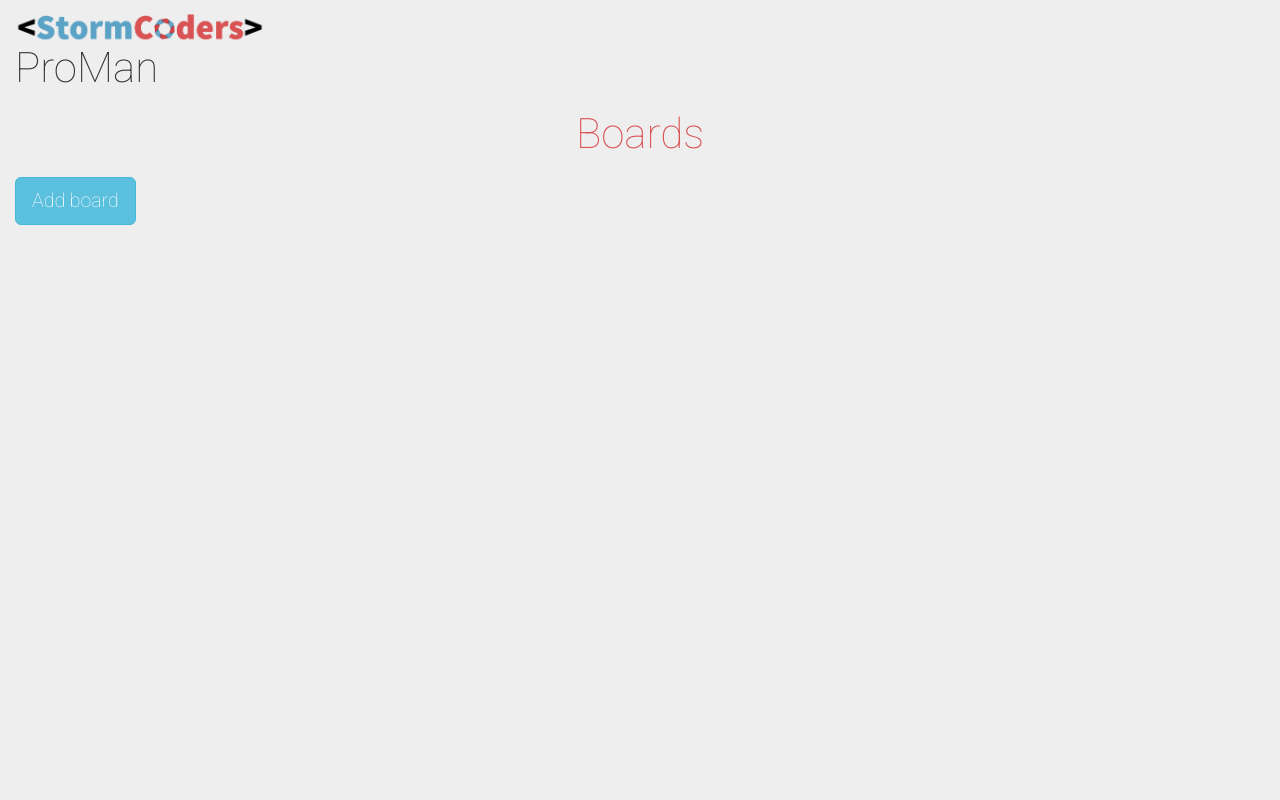
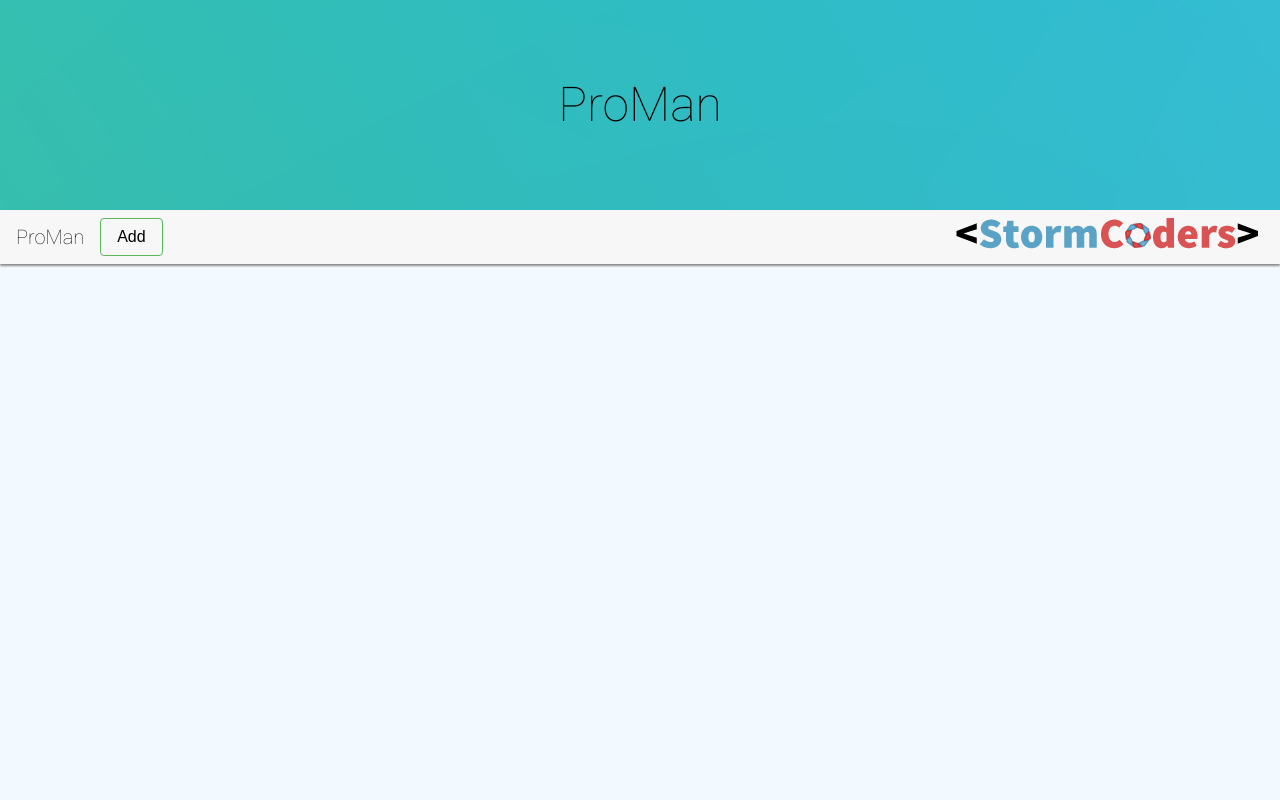
Before and after one commit to gabee1987/ProMan-part-2-_StormCoders, a Flask app: page / in a window 1280 px wide. Run offline with Flask 2, Linux system fonts and the light colour scheme; data that the repository does not hold is empty; some libraries are stand-ins or nearby versions.

Commit message:
Created bootstrap design, create DOM board function, fixed some bugs

```diff
--- a/database_handler.py
+++ b/database_handler.py
@@ -1,3 +1,4 @@
+'''
 import psycopg2
 from local_config import *
 
@@ -38,3 +39,4 @@ def handle_database(query, query_variables=None):
 
         # result is a list that contains tuples (one tuple equals one row)
         return result
+        '''
--- a/main.py
+++ b/main.py
@@ -14,7 +14,7 @@ app = Flask(__name__)
 def index():
     return render_template('index.html')
 
-
+'''
 @app.route('/save-board', methods=['POST'])
 def saveboard():
     json_board_data = request.json['JSONBoard']
@@ -39,7 +39,7 @@ def get_boards():
     datas_in_json = json.dumps(objects_list)
     print(datas_in_json)
     return datas_in_json
-
+'''
 
 if __name__ == '__main__':
     app.run(debug=True)
--- a/static/css/index.css
+++ b/static/css/index.css
@@ -11,16 +11,17 @@ Globals
 
 html {
 	box-sizing: border-box;
-	height: 100%;
-    background-color: #EEEEEE;
+    background: fixed;
+    background-color: #f3faff;
 }
 
 body {
 	box-sizing: border-box;
 	font-family: "Roboto", "Helvetica Neue", "Helvetica", Arial, sans-serif;
 	-webkit-font-smoothing: antialiased;
-    background-color: #EEEEEE;
+	background: fixed;
 }
+
 
 /*
 ==========================================================================
@@ -28,16 +29,29 @@ Header
 ==========================================================================
 */
 
-#addBoard {
-	font-size: 1.4em;
+
+.jumbotron {
+	/*background-color: #00bcd4;*/
+	background-image: url('/static/img/material_bg.jpg');
+	background-attachment: fixed;
+    height: 250px;
+    -webkit-font-smoothing: antialiased;
+    margin: -20px auto;
+    padding: 1.5%;
+    box-sizing: border-box;
 }
 
-#stormcoders {
-	margin-top: 1em;
+#jumbotron-fadOut {
+	background-color:#000;
+	opacity:0.0;
+}
+
+#addBootCard {
+	color: black;
 }
 
 .page-header {
-	margin: auto;
+	margin: 5em auto;
 }
 
 #page-title {
@@ -45,12 +59,31 @@ Header
 }
 
 h1 {
-	font-size: 3em;
+	font-size: 4em;
 }
 
 h2 {
 	font-size: 3em;
-	color: #d95254;
+	color: black;
+}
+
+
+
+/*
+==========================================================================
+Navbar
+==========================================================================
+*/
+
+
+.navbar {
+	-webkit-font-smoothing: antialiased;
+    border-radius: 0;
+	margin-bottom: 2em;
+	box-shadow: 0px 2px 2px #8c8c8c;
+	/*border-bottom: 1px solid #636363; */
+}
+.navbar img {
 }
 
 
@@ -67,10 +100,7 @@ Boards
     display:block;
 }
 
-.card {
-	padding: 20px;
-	margin: 1em;
-}
+
 
 .card-title {
 	color: black;
@@ -91,6 +121,10 @@ Boards
 	margin-left: 2em;
 }
 
+.btn .btn-primary .btn-sm {
+	background-color: #00b8d0;
+}
+
 
 
 /*
@@ -100,18 +134,48 @@ Board 'cards'
 */
 
 .card {
+	display: inline-block;
+	min-width: 230px;
+	max-width: 230px;
+	width: 230px;
     background-color: #FAFAFA;
     box-shadow: 0px 2px 8px #888888;
     border-radius: 4px;
+	border: #ebebeb;
+	border-width: 0.5px;
 }
 
+.card-deck {
+	padding-left: 1.3em;
+	padding-right: 1.3em;
+}
 .card-title {
-    background-color: #61a2c8;
+	margin-top: -19px;
+	margin-left: -19px;
+	margin-right: -19px;
+    background-color: #00b8d0;
     padding: 10px;
+	border-inline-end-width: 1px;
     border-top-left-radius: 4px;
     border-top-right-radius: 4px;
 }
 
+.list-group .list-group-flush {
+	margin: 2px;
+}
+
+.list-group-item {
+	padding: 5px;
+	font-size: 1.1em;
+	border-radius: 5px;
+	background-color: #f5f5f5;
+}
+
+.card-footer {
+	padding: 10px 20px;
+	font-size: 1.3em;
+	background-color: #e5e5e5;
+}
 
 
 #alert {
--- /dev/null
+++ b/static/js/bootcards.js
@@ -0,0 +1,29 @@
+$(document).ready(function () {
+    $('#addBootCard').on('click', function(){
+        var boardTitle = 'Board';
+        var boardState = 'active';
+        addBootCard(boardTitle, boardState);
+    });
+
+});
+
+function addBootCard(boardTitle, boardState) {
+    debugger;
+    var deck = $('.card-deck');
+    var board = $(
+                `<div class="card mb-4">
+                    <div class="card-block">
+                        <h4 class="card-title"> ${boardTitle} </h4>
+                        <ul class="list-group list-group-flush">
+                            <li class="list-group-item">Card 1</li>
+                            <li class="list-group-item">Card 2</li>
+                        </ul>
+                    </div>
+                    <div class="card-footer">
+                        <small class="text-muted">Status: ${boardState} </small>
+                        <a href="#" class="btn btn-primary btn-sm float-right">View</a>
+                    </div>
+                </div>`
+                );
+    deck.append(board);
+}
--- a/static/js/main.js
+++ b/static/js/main.js
@@ -1,6 +1,6 @@
 function main() {
 
-    function getBoards() {
+    /*function getBoards() {
     $.ajax({
             type : 'GET',
             url : '/get-boards',
@@ -14,7 +14,7 @@ function main() {
             dataType: 'json'
         });
     }
-    getBoards();
+    getBoards();*/
 
     $('#addBoardButton').on('click', function(){
         var boardTitle = $('#addBoardTitle').val();
--- a/templates/index.html
+++ b/templates/index.html
@@ -3,107 +3,79 @@
     <head>
         <meta charset="utf-8">
         <meta name="viewport" content="width=device-width, initial-scale=1">
-        <link rel="stylesheet" href="https://maxcdn.bootstrapcdn.com/bootstrap/3.3.7/css/bootstrap.min.css">
+        <link rel="icon" href="/static/images/favicon.ico">
+        <!-- Bootstrap 4 alpha CSS -->
+        <link rel="stylesheet" href="https://maxcdn.bootstrapcdn.com/bootstrap/4.0.0-alpha.6/css/bootstrap.min.css"
+                integrity="sha384-rwoIResjU2yc3z8GV/NPeZWAv56rSmLldC3R/AZzGRnGxQQKnKkoFVhFQhNUwEyJ"
+                crossorigin="anonymous">
+        <!-- Bootstrap CSS -->
+        <!--<link rel="stylesheet" href="https://maxcdn.bootstrapcdn.com/bootstrap/3.3.7/css/bootstrap.min.css"
+                integrity="sha384-BVYiiSIFeK1dGmJRAkycuHAHRg32OmUcww7on3RYdg4Va+PmSTsz/K68vbdEjh4u"
+                crossorigin="anonymous">-->
+        <!-- Google fonts -->
         <link href="https://fonts.googleapis.com/css?family=Roboto:100" rel="stylesheet">
+        <script src="https://use.fontawesome.com/a8063379b9.js"></script>
+        <!-- Own CSS -->
         <link href="/static/css/index.css" rel="stylesheet">
+        <!-- JQuery-->
         <script src="https://ajax.googleapis.com/ajax/libs/jquery/3.2.1/jquery.min.js"></script>
         <script src="https://code.jquery.com/ui/1.12.1/jquery-ui.js"></script>
-        <script src="https://maxcdn.bootstrapcdn.com/bootstrap/3.3.7/js/bootstrap.min.js" integrity="sha384-Tc5IQib027qvyjSMfHjOMaLkfuWVxZxUPnCJA7l2mCWNIpG9mGCD8wGNIcPD7Txa" crossorigin="anonymous"></script>
+        <!-- Bootstrap Tether js -->
+        <script src="https://cdnjs.cloudflare.com/ajax/libs/tether/1.4.0/js/tether.min.js"
+                integrity="sha384-DztdAPBWPRXSA/3eYEEUWrWCy7G5KFbe8fFjk5JAIxUYHKkDx6Qin1DkWx51bBrb"
+                crossorigin="anonymous"></script>
+        <!-- Bootstrap 4 alpha js -->
+        <script src="https://maxcdn.bootstrapcdn.com/bootstrap/4.0.0-alpha.6/js/bootstrap.min.js"
+                integrity="sha384-vBWWzlZJ8ea9aCX4pEW3rVHjgjt7zpkNpZk+02D9phzyeVkE+jo0ieGizqPLForn"
+                crossorigin="anonymous"></script>
+        <!--<script src="https://maxcdn.bootstrapcdn.com/bootstrap/3.3.7/js/bootstrap.min.js"
+                    integrity="sha384-Tc5IQib027qvyjSMfHjOMaLkfuWVxZxUPnCJA7l2mCWNIpG9mGCD8wGNIcPD7Txa"
+                    crossorigin="anonymous"></script>-->
+        <!-- Own Javascript -->
         <script src="/static/js/dataHandler.js" type="text/javascript" defer></script>
-        <!--<script src="/static/js/getDataFromBoard.js" type="text/javascript" defer></script>-->
-        <!--<script src="/static/js/getBoardsFromStorage.js" type="text/javascript" defer></script>-->
-        <!--<script src="/static/js/setBoardsToStorage.js" type="text/javascript" defer></script>-->
         <script src="/static/js/main.js" type="text/javascript" defer></script>
+        <script src="/static/js/bootcards.js" type="text/javascript" defer></script>
 
         <title>Board page</title>
     </head>
     <body>
-        <!-- Add board form -->
-        <div id="addBoardForm" class="modal fade" role="dialog">
-            <div class="modal-dialog">
-                <!-- Add board form content-->
-                <div class="modal-content">
-                    <div class="modal-header">
-                        <button type="button" class="close" data-dismiss="modal">&times;</button>
-                        <h4 class="modal-title"> Add a board </h4>
-                    </div>
-                    <div class="modal-body">
-                        <div class="form-group">
-                            <label for="addBoardTitle" class="form-control-label"> Board title: </label>
-                            <input id="addBoardTitle" type="text" class="form-control">
-                        </div>
-                        <div id="alert-main">
-                            <!-- alert will be displayed here -->
-                        </div>
-                    </div>
-                    <div class="modal-footer">
-                        <button id="addBoardButton" type="submit" class="btn btn-default" data-dismiss="modal"> Add </button>
-                        <button type="button" class="btn btn-default" data-dismiss="modal">Close</button>
-                    </div>
-                </div>
+        <!-- Header -->
+        <div class="jumbotron">
+            <div class="page-header">
+                <!--<h1 id="page-title" class="text-left">ProMan</h1>-->
+                <h2 id="page-alt-title" class="text-center">ProMan</h2>
             </div>
         </div>
+            <!-- Navbar -->
+            <nav class="navbar navbar-toggleable-md navbar-light bg-faded sticky-top">
+                <button class="navbar-toggler navbar-toggler-right" type="button" data-toggle="collapse" data-target="#navbarNav" aria-controls="navbarNav" aria-expanded="false" aria-label="Toggle navigation">
+                    <span class="navbar-toggler-icon"></span>
+                </button>
+                <a class="navbar-brand" href="/index">ProMan</a>
+                <div class="collapse navbar-collapse" id="navbarNav">
+                    <ul class="navbar-nav mr-auto">
+                        <li>
+                            <button class="btn btn-outline-success my-2 my-sm-0" id="addBootCard" type="button" class="btn btn-primary btn-sm">
+                                    Add
+                                </button>
+                        </li>
+                    </ul>
+                    <!--<div class="collapse navbar-collapse justify-content-end" id="navbarSupportedContent">-->
+                        <ul class="nav navbar-nav navbar-right">
+                            <li class="nav-item ml-auto">
+                                <img id="stormcoders" class="mx-auto" href="/index" src="/static/img/stormcoders_logo.png" alt="StormCoders logo">
+                            </li>
+                        </ul>
+                </div>
+            </nav>
 
-        <!-- deatiledBoard modal -->
-        <div class="modal fade" id="detailedBoard" tabindex="-1" role="dialog" aria-labelledby="detailedBoard" aria-hidden="true">
-            <div class="modal-dialog" role="document">
-                <div class="modal-content">
-                <div class="modal-header">
-                    <button type="button" class="close" data-dismiss="modal" aria-label="Close">
-                    <span aria-hidden="true">&times;</span>
-                    </button>
-                    <h5 class="modal-title" id="detailedBoardLongTitle">Board #</h5>
+        <div class="container-fluid">
+                <div class="card-deck">
+
+                <!--bootCards will be displayed here-->
+
                 </div>
-                <div class="modal-body">
-                    <ul class="card-properties">
-                        <li class="thing-title"  style="display: none;"></li>
-                        <li class="thing-status"  style="display: none;"></li>
-                    </ul>
-                </div>
-                <div class="modal-footer">
-                    <button type="button" class="btn btn-default" data-dismiss="modal">Close</button>
-                </div>
-                </div>
-            </div>
-        </div>
-        <div class="container-fluid">
-            <img id="stormcoders" href="/index" src="/static/img/stormcoders_logo_text_only.png" alt="StormCoders logo" style="width:20%;height:20%;">
-                <div class="page-header">
-                    <h1 id="page-title" class="text-left">ProMan</h1>
-                    <h2 id="page-alt-title" class="text-center">Boards</h2>
-                    <div id="alert-main">
-                        <!-- alert will be displayed here -->
-                    </div>
-                </div>
-            <!-- Add board button -->
-            <button id="addBoard" type="button" class="btn btn-info btn-lg" data-toggle="modal" data-target="#addBoardForm">
-                Add board
-            </button>
-            <div id="boards-wrapper" class="row align-items-center">
 
-                <!--Boards will be displayed here-->
-
-            </div>
-        </div>
-        <!--Board template-->
-        <div id="board-templates" style="display: none;">
-            <div class="col-sm-3 hidden-xs-down">
-                <div id="board-template" class="card" style="width: 30rem;">
-                    <div class="card-block">
-                        <h4 class="card-title"></h4>
-                        <button id="viewBoard" type="button" class="btn btn-info btn-sm view-board" data-toggle="modal" data-target="#detailedBoard" data-id-holder="">
-                            View board
-                        </button>
-                        <button id="deleteBoard" type="button" class="btn btn-info btn-sm pull-right" data-id-holder="">
-                            Delete
-                        </button>
-                    </div>
-                    <ul class="task-template list-group list-group-flush">
-                        <li class="task-title list-group-item"></li>
-                        <li class="task-status list-group-item"></li>
-                    </ul>
-                </div>
-            </div>
         </div>
     </body>
 </html>
```
Also changed, not shown: static/img/card_header.jpg (added), static/img/favicon.ico (added), static/img/material_bg.jpg (added), static/img/stormcoders_logo.png (added), static/img/stormcoders_logo_text_only.png (deleted).
